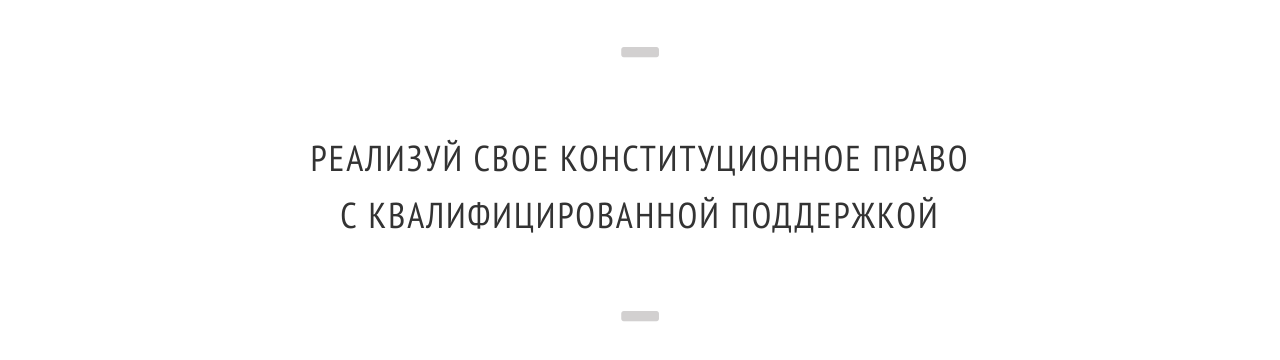
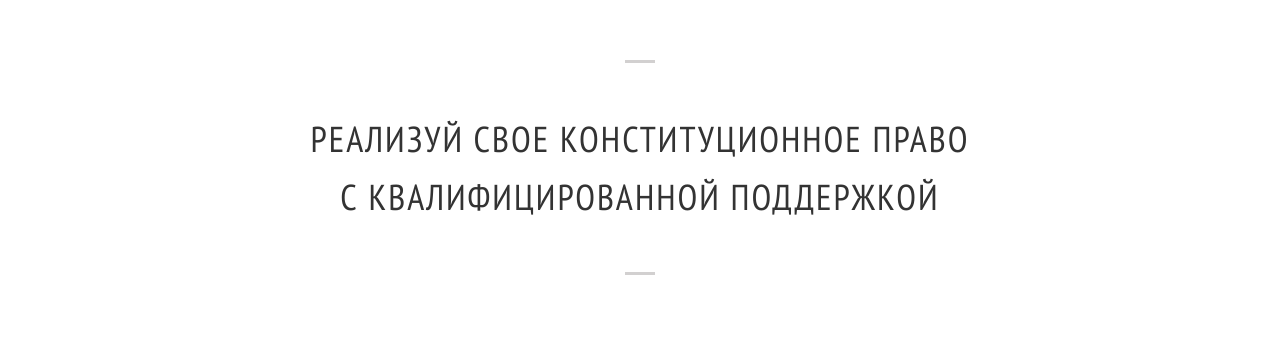
Before and after one commit to Dim-art/Review, a website: page app/index.html in a window 1280 px wide. Shown: the part 344-704 px from the top of the page. Drawn offline with Linux system fonts and the light colour scheme; a web font is replaced by a local one.

Commit message:
caption v.2.0 b a

```diff
--- a/app/index.html
+++ b/app/index.html
@@ -97,9 +97,8 @@
 		</section>
 
 		<!--caption-->
-		<i class="fa fa-minus fa-3x" aria-hidden="true"></i>
 		<h2 class="main-head__title">Реализуй свое конституционное право<br> с квалифицированной поддержкой</h2>
-		<i class="fa fa-minus fa-3x" aria-hidden="true"></i>
+
 
 
 
--- a/sass/header.sass
+++ b/sass/header.sass
@@ -98,6 +98,7 @@ a
 
 	// logo
 	.logo
+		margin: 0 auto
 		margin-bottom: 70px
 		&__title
 			color: $accent-color
@@ -108,8 +109,23 @@ a
 
 	// caption
 	.main-head__title
-		margin: 50px auto
+		position: relative
+		margin: 30px auto 30px
 		width: 750px
-
-	.fa-minus
-		color: lighten($accent-color, 40%)
+		padding-top: 50px
+		padding-bottom: 50px
+		&::before,
+		&::after
+			position: absolute
+			content: ""
+			width: 30px
+			height: 3px
+			background: lighten($accent-color, 40%)
+			display: block
+			margin: 0 auto
+			left: 50%
+			margin-left: -15px
+		&::before
+			top: 0
+		&::after
+			bottom: 0
```
Also changed, not shown: app/css/header.min.css.
